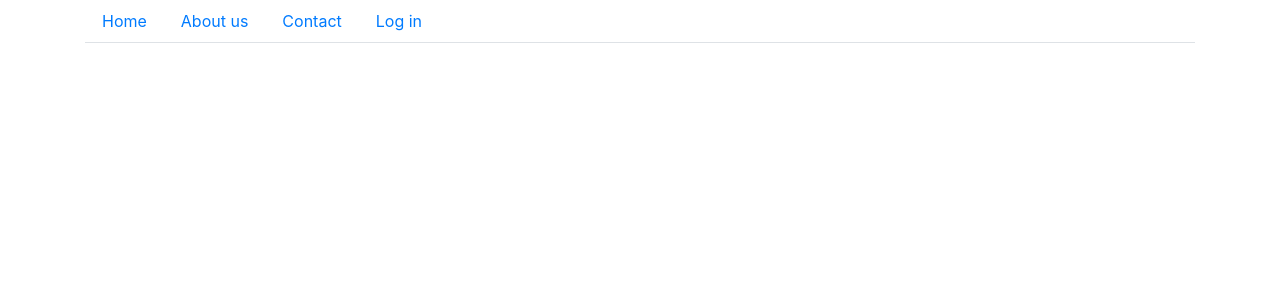
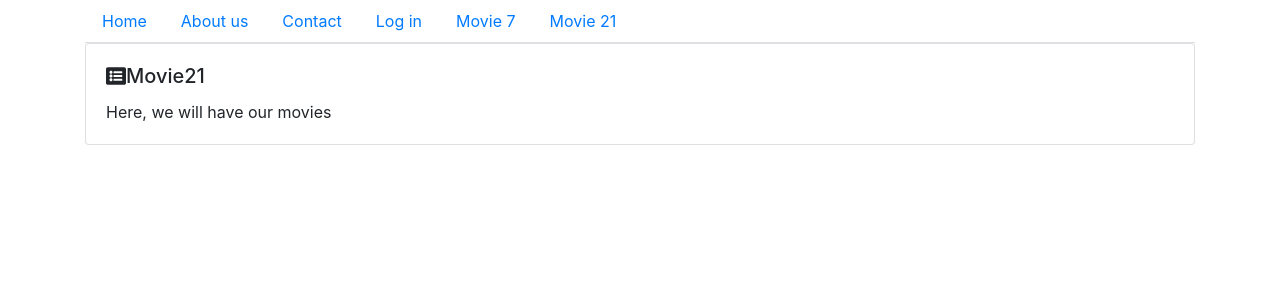
Before and after one commit to brankalazic/filmoteka-frontend, a React (Create React App) app: page /#/movie/21/ in a window 1280 px wide. Shown: the top 300 px of the page. Built offline with nearby package versions, Linux system fonts and the light colour scheme.

Commit message:
Implement a basic category page component with data acquisition simulation

```diff
--- /dev/null
+++ b/src/components/MoviePage/MoviePage.tsx
@@ -0,0 +1,71 @@
+import { faListAlt } from '@fortawesome/free-solid-svg-icons';
+import { FontAwesomeIcon } from '@fortawesome/react-fontawesome';
+import React from 'react';
+import { Card, Container } from 'react-bootstrap';
+import MovieType from '../../types/MovieType';
+
+interface MoviePageProperties {
+    match: {
+        params: {
+            mId: number;
+        }
+    }
+}
+
+interface MoviePageState {
+    movie?: MovieType;
+}
+
+export default class MoviePage extends React.Component<MoviePageProperties> {
+    state: MoviePageState;
+
+    constructor(props: Readonly<MoviePageProperties>) {
+        super(props);
+
+        this.state = { };
+    }
+
+    render() {
+        return (
+            <Container>
+                <Card>
+                    <Card.Body>
+                        <Card.Title>
+                            <FontAwesomeIcon icon = { faListAlt }></FontAwesomeIcon>
+                            { this.state.movie?.name}
+                        </Card.Title>
+                        <Card.Text>
+                            Here, we will have our movies
+                        </Card.Text>
+                    </Card.Body>
+                </Card>
+            </Container>
+        );
+    }
+
+    componentWillMount() {
+        this.getMovieData();
+    }
+
+    componentWillReceiveProps(newProperties: MoviePageProperties) {
+        if(newProperties.match.params.mId === this.props.match.params.mId) {
+            return;
+        }
+
+        this.getMovieData();
+    }
+
+    private getMovieData() {
+        setTimeout(() => {
+            const data: MovieType = {
+                name: 'Movie' + this.props.match.params.mId,
+                movieId: this.props.match.params.mId
+            };
+
+            this.setState({
+                movie: data,
+            })
+
+        }, 750);
+    }
+}
--- a/src/index.tsx
+++ b/src/index.tsx
@@ -12,12 +12,15 @@ import HomePage from './components/HomePage/HomePage';
 import { ContactPage } from './components/ContactPage/ContantPage';
 import { UserLoginPage } from './components/UserLoginPage/UserLoginPage';
 import ReactDOM from 'react-dom';
+import MoviePage from './components/MoviePage/MoviePage';
 
 const menuItems = [
   new MainMenuItem("Home", "/"),
   new MainMenuItem("About us", "/page/about/"),
   new MainMenuItem("Contact", "/contact/"),
   new MainMenuItem("Log in", "/user/login/"),
+  new MainMenuItem("Movie 7", "/movie/7/"),
+  new MainMenuItem("Movie 21", "/movie/21/"),
 ]
 
 ReactDOM.render(
@@ -28,6 +31,7 @@ ReactDOM.render(
         <Route exact path="/" component={ HomePage }></Route>
         <Route path="/contact" component= { ContactPage }></Route>
         <Route path="/user/login" component= { UserLoginPage }></Route>
+        <Route path="/movie/:mId" component = { MoviePage } ></Route>
       </Switch>
     </HashRouter>
   </React.StrictMode>,
--- /dev/null
+++ b/src/types/MovieType.ts
@@ -0,0 +1,8 @@
+export default class MovieType {
+    movieId?: number;
+    name?: string;
+    description?: string;
+    genre?: string;
+    price?: number;
+    rating?: number;
+}
```
Also changed, not shown: 1 other file (tests, documents, lock files or other folders).
